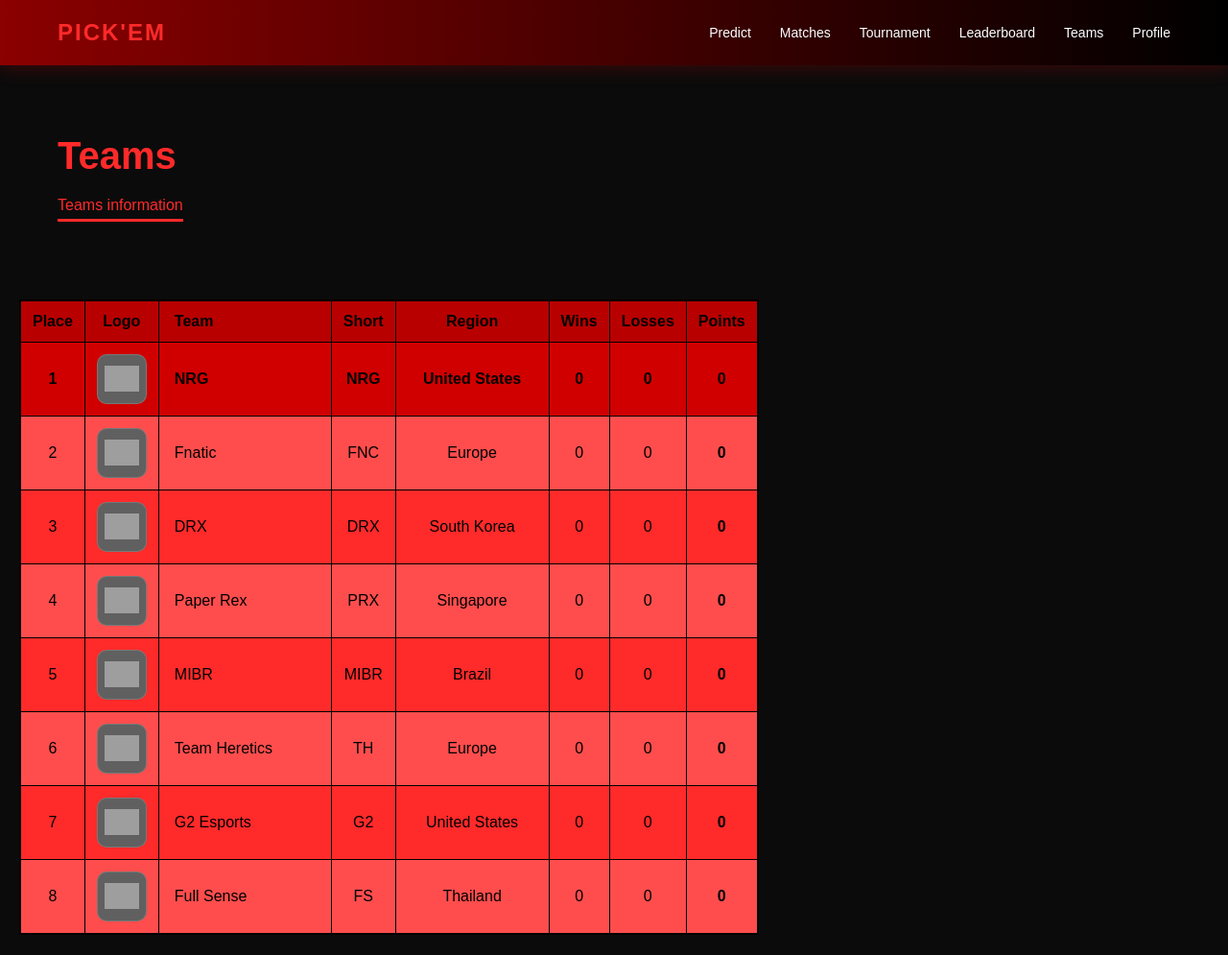
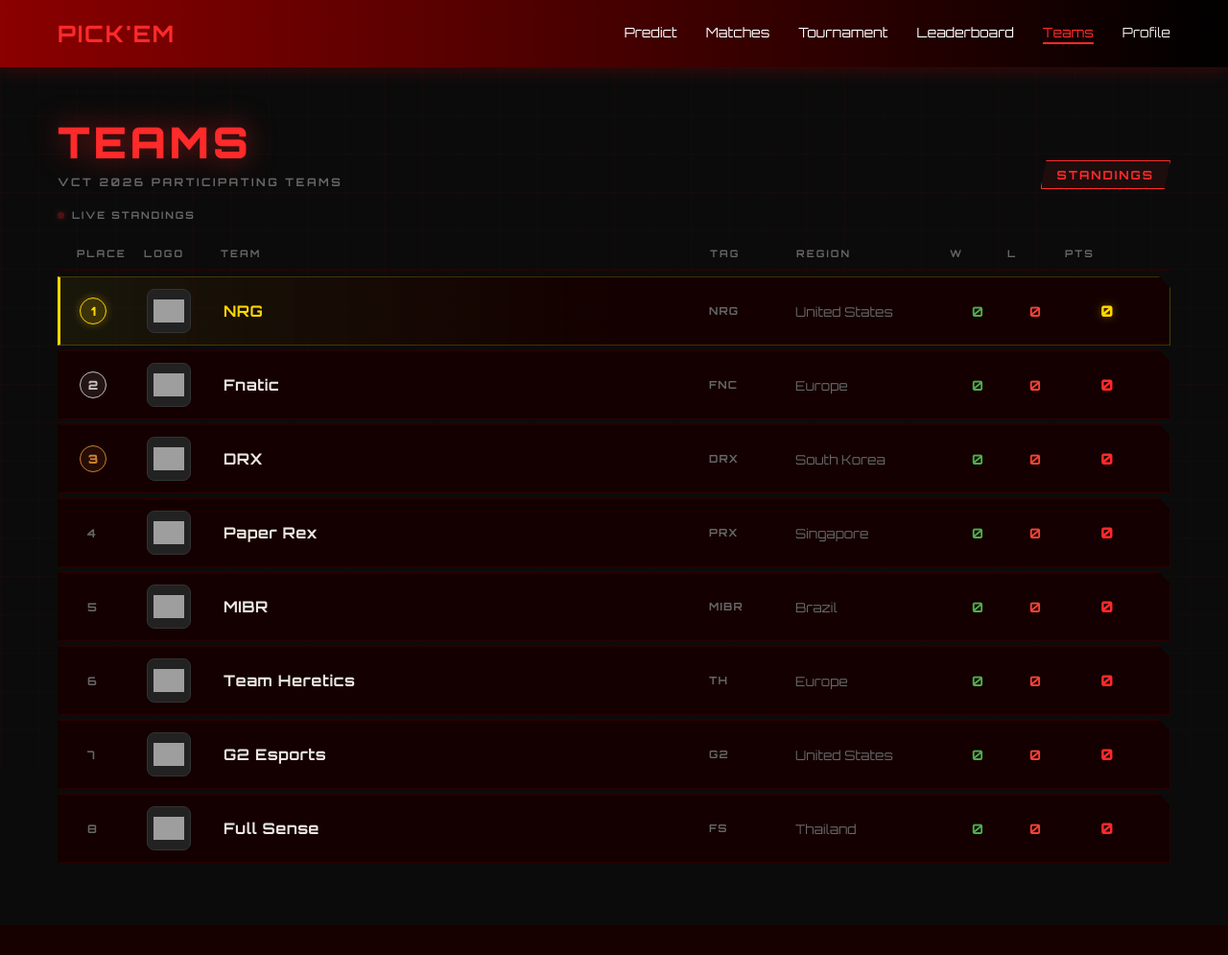
Before and after one commit to kanoon201/CPE_Project, a Flask app: page /teams in a window 1280 px wide. Shown: the whole page at 96% size. After the commit the page ends 899 px from the top, so only its background shows below. Run offline with Flask 3, Linux system fonts and the light colour scheme; data comes from the database, SQL or seed files in the repository; grey boxes are pictures that could not be loaded.

Commit message:
Update teams page design

```diff
--- a/backend/app.py
+++ b/backend/app.py
@@ -254,6 +254,9 @@ def admin_update_match():
     score = data.get("score")
     winner = data.get("winner")
 
+    current_match = col.find_one({"match_id": match_id})
+    already_completed = current_match.get("status") == "completed"
+
     update_fields = {
         "team1": team1,
         "team2": team2,
@@ -266,34 +269,76 @@ def admin_update_match():
         update_fields["status"] = "completed"
 
     col.update_one({"match_id": match_id}, {"$set": update_fields})
+    if score and winner and not already_completed:
+        loser = None
+        if team1 == winner:
+            loser = team2
+        elif team2 == winner:
+            loser = team1
 
-    if score and winner:
-        current_match = col.find_one({"match_id": match_id})
-        loser = None
-        if current_match["team1"] == winner:
-            loser = current_match["team2"]
-        elif current_match["team2"] == winner:
-            loser = current_match["team1"]
+        if winner and loser:
+            conn = get_mysql_connection()
+            cursor = conn.cursor()
+            try:
+                # Winner gets +1 Win, +3 Points
+                cursor.execute("""
+                    UPDATE Team
+                    SET Wins = Wins + 1, Points = Points + 3
+                    WHERE Shortname = %s
+                """, (winner,))
 
-        # ส่งผู้ชนะ
-        next_win_id = current_match.get("next_win")
+                # Loser gets +1 Loss
+                cursor.execute("""
+                    UPDATE Team
+                    SET Losses = Losses + 1
+                    WHERE Shortname = %s
+                """, (loser,))
+
+                conn.commit()
+                print(f"✅ Team stats updated: {winner} won, {loser} lost")
+            except Exception as e:
+                print("DB ERROR updating team stats:", e)
+            finally:
+                cursor.close()
+                conn.close()
+    updated_match = col.find_one({"match_id": match_id})
+    if score and winner and updated_match:
+        loser = updated_match["team2"] if updated_match["team1"] == winner else updated_match["team1"]
+
+        next_win_id = updated_match.get("next_win")
         if next_win_id:
             next_match = col.find_one({"match_id": next_win_id})
             if next_match:
-                target_field = "team1" if not next_match.get("team1") else ("team2" if not next_match.get("team2") else None)
+                target_field = "team1" if not next_match.get("team1") else (
+                    "team2" if not next_match.get("team2") else None)
                 if target_field:
-                    col.update_one({"match_id": next_win_id}, {"$set": {target_field: winner, "status": "upcoming"}})
+                    col.update_one({"match_id": next_win_id},
+                                   {"$set": {target_field: winner, "status": "upcoming"}})
 
-        # ส่งผู้แพ้
-        next_lose_id = current_match.get("next_lose")
+        next_lose_id = updated_match.get("next_lose")
         if next_lose_id and loser:
             next_match = col.find_one({"match_id": next_lose_id})
             if next_match:
-                target_field = "team1" if not next_match.get("team1") else ("team2" if not next_match.get("team2") else None)
+                target_field = "team1" if not next_match.get("team1") else (
+                    "team2" if not next_match.get("team2") else None)
                 if target_field:
-                    col.update_one({"match_id": next_lose_id}, {"$set": {target_field: loser, "status": "upcoming"}})
+                    col.update_one({"match_id": next_lose_id},
+                                   {"$set": {target_field: loser, "status": "upcoming"}})
 
     return {"status": "success"}
+
+@app.route("/teams/data")
+def teams_data():
+    conn = get_mysql_connection()
+    cursor = conn.cursor(dictionary=True)
+    cursor.execute("""
+        SELECT Teamname, Shortname, Region, Logo, Wins, Losses, Points
+        FROM Team ORDER BY Points DESC
+    """)
+    teams = cursor.fetchall()
+    cursor.close()
+    conn.close()
+    return {"teams": teams}
 
 @app.route("/leaderboard")
 def leaderboard_page():
--- a/frontend/static/styles.css
+++ b/frontend/static/styles.css
@@ -240,156 +240,3 @@
       flex-direction:column;
     }
   }
-
-
-/* TEAM SECTION */
-  .team-container {
-  display: grid;
-  grid-template-columns: repeat(auto-fill, minmax(220px, 1fr));
-  gap: 20px;
-  padding: 20px;
-}
-
-.team-card {
-  border: 1px solid red;
-  border-radius: 12px;
-  padding: 16px;
-  background: linear-gradient(135deg, #1a0000, #000);
-  color: white;
-}
-
-.team-card h2 {
-  margin-bottom: 8px;
-  color: #ff3b3b;
-}
-
-/* TEAM TABLE – RED BACKGROUND / BLACK TEXT */
-.team-table {
-  width: 95%;
-  margin: 1px auto;   /* ⬆️ ขยับขึ้น */
-  border-collapse: collapse;
-  background-color: #ff2a2a;   /* 🔴 พื้นหลังแดง */
-  color: #000;                 /* ⚫ ข้อความดำ */
-  border: 2px solid #000;
-}
-
-.team-table th,
-.team-table td {
-  border: 1px solid #000;      /* เส้นตารางสีดำ */
-  padding: 12px;
-  text-align: center;
-}
-
-/* หัวตาราง */
-.team-table th {
-  background-color: #b80000;   /* 🔴 แดงเข้ม */
-  color: #000;                 /* ⚫ ตัวอักษรดำ */
-  font-weight: bold;
-}
-
-/* แถวสลับสี */
-.team-table tr:nth-child(even) {
-  background-color: #ff4d4d;   /* 🔴 แดงอ่อน */
-}
-
-/* hover */
-.team-table tr:hover {
-  background-color: #ff6b6b;
-}
-
-.logo-box {
-  background: #606060;
-  padding: 6px;
-  border-radius: 10px;
-  width: 52px;
-  height: 52px;
-
-  border: 1px solid rgba(255,255,255,0.15); /* เพิ่มเส้นบาง */
-}
-
-/* โลโก้ */
-.team-logo {
-  width: 36px;
-  height: 36px;
-  object-fit: contain;
-}
-
-/* hover เพิ่มความรู้สึก interactive */
-.team-table tr:hover .logo-box {
-  box-shadow: 0 0 12px rgba(0,0,0,0.9);
-}
-
-.team-table tbody tr:first-child {
-  background-color: #d10000; /* แดงเข้มกว่า */
-  font-weight: bold;
-}
-
-/* ขยายคอลัมน์ Team */
-.team-table .col-team {
-  min-width: 180px;   /* ปรับได้ตามใจ */
-  text-align: left;   /* อ่านง่ายขึ้น */
-  padding-left: 16px;
-}
-
-/* ขยายคอลัมน์ Region */
-.team-table .col-region {
-  min-width: 160px;
-}
-
-/* MATCH CARD – TEAM LOGOS */
-.match-teams {
-  display: flex;
-  align-items: center;
-  justify-content: space-between;
-  margin: 16px 0;
-  gap: 12px;
-}
-
-.team-side {
-  display: flex;
-  align-items: center;
-  gap: 14px;
-  flex: 1;
-}
-
-.team-side-right {
-  flex-direction: row-reverse;
-}
-
-.match-team-logo {
-  width: 72px;
-  height: 72px;
-  object-fit: contain;
-  background: #3a3a3a;
-  border-radius: 12px;
-  padding: 8px;
-  flex-shrink: 0;
-}
-
-.match-logo-placeholder {
-  width: 72px;
-  height: 72px;
-  background: #2a2a2a;
-  border-radius: 12px;
-  display: flex;
-  align-items: center;
-  justify-content: center;
-  font-size: 13px;
-  font-weight: 700;
-  color: #888;
-  flex-shrink: 0;
-}
-
-.vs-text {
-  font-size: 14px;
-  font-weight: 700;
-  color: #555;
-  letter-spacing: 3px;
-  flex-shrink: 0;
-  padding: 0 16px;
-}
-
-.team1, .team2 {
-  font-size: 18px;
-  font-weight: 700;
-}
--- /dev/null
+++ b/frontend/static/teams.css
@@ -0,0 +1,328 @@
+/* ── Google Fonts ── */
+@import url('https://fonts.googleapis.com/css2?family=Rajdhani:wght@400;500;600;700&family=Orbitron:wght@400;700;900&display=swap');
+
+/* ── Variables ── */
+:root {
+  --red:      #ff2a2a;
+  --red-dark: #8b0000;
+  --red-glow: rgba(255, 42, 42, 0.3);
+  --bg:       #0b0b0b;
+  --surface:  #111111;
+  --card:     #140000;
+  --border:   #2a0000;
+  --text:     #ece8e1;
+  --muted:    #666666;
+  --gold:     #ffd700;
+  --silver:   #c0c0c0;
+  --bronze:   #cd7f32;
+}
+
+/* ── Body ── */
+body {
+  font-family: 'Rajdhani', sans-serif;
+  background: var(--bg);
+  color: var(--text);
+  min-height: 100vh;
+}
+
+body::before {
+  content: '';
+  position: fixed;
+  inset: 0;
+  background-image:
+    linear-gradient(rgba(255,42,42,0.03) 1px, transparent 1px),
+    linear-gradient(90deg, rgba(255,42,42,0.03) 1px, transparent 1px);
+  background-size: 40px 40px;
+  pointer-events: none;
+  z-index: 0;
+}
+
+/* ── Page Header ── */
+.teams-header {
+  padding: 40px 60px 20px;
+  display: flex;
+  justify-content: space-between;
+  align-items: flex-end;
+  position: relative;
+  z-index: 1;
+}
+
+.teams-title {
+  font-family: 'Orbitron', sans-serif;
+  font-size: 2.8rem;
+  font-weight: 900;
+  color: var(--red);
+  letter-spacing: 0.08em;
+  text-shadow: 0 0 30px rgba(255,42,42,0.5);
+  margin: 0;
+}
+
+.teams-subtitle {
+  font-size: 0.72rem;
+  letter-spacing: 0.22em;
+  color: var(--muted);
+  margin-top: 6px;
+  font-weight: 600;
+}
+
+.teams-badge {
+  font-family: 'Orbitron', sans-serif;
+  font-size: 0.78rem;
+  font-weight: 700;
+  color: var(--red);
+  border: 1px solid var(--red);
+  padding: 6px 16px;
+  letter-spacing: 0.15em;
+  clip-path: polygon(6px 0%, 100% 0%, calc(100% - 6px) 100%, 0% 100%);
+  background: rgba(255,42,42,0.08);
+}
+
+/* ── Live Bar ── */
+.live-bar {
+  padding: 0 60px 16px;
+  display: flex;
+  align-items: center;
+  gap: 8px;
+  position: relative;
+  z-index: 1;
+}
+
+.live-dot {
+  width: 7px;
+  height: 7px;
+  border-radius: 50%;
+  background: var(--red);
+  display: inline-block;
+  animation: blink 1.5s ease-in-out infinite;
+  box-shadow: 0 0 6px var(--red);
+}
+
+.live-text {
+  font-size: 0.65rem;
+  font-weight: 700;
+  letter-spacing: 0.18em;
+  color: var(--muted);
+}
+
+.live-updated {
+  font-size: 0.62rem;
+  color: #444;
+  margin-left: 6px;
+  letter-spacing: 0.05em;
+}
+
+/* ── Table Section ── */
+.teams-section {
+  padding: 0 60px 60px;
+  position: relative;
+  z-index: 1;
+}
+
+.teams-table-wrap {
+  width: 100%;
+}
+
+/* Header row */
+.teams-table-header {
+  display: grid;
+  grid-template-columns: 70px 80px 1fr 90px 160px 60px 60px 90px;
+  padding: 10px 20px;
+  font-size: 0.65rem;
+  font-weight: 700;
+  letter-spacing: 0.2em;
+  color: var(--muted);
+  border-bottom: 1px solid var(--border);
+  margin-bottom: 6px;
+}
+
+/* Team row */
+.team-row {
+  display: grid;
+  grid-template-columns: 70px 80px 1fr 90px 160px 60px 60px 90px;
+  align-items: center;
+  padding: 12px 20px;
+  background: var(--card);
+  border: 1px solid var(--border);
+  border-left: 3px solid transparent;
+  margin-bottom: 5px;
+  transition: border-color 0.2s, background 0.2s, transform 0.15s;
+  clip-path: polygon(0 0, calc(100% - 12px) 0, 100% 12px, 100% 100%, 0 100%);
+  animation: rowIn 0.5s ease both;
+  position: relative;
+}
+
+.team-row:hover {
+  border-left-color: var(--red);
+  background: #1c0000;
+  transform: translateX(4px);
+  box-shadow: 0 0 20px rgba(255,42,42,0.08);
+}
+
+/* First place highlight */
+.team-row.rank-first {
+  border-left-color: var(--gold);
+  background: linear-gradient(90deg, rgba(255,215,0,0.06) 0%, var(--card) 50%);
+  border-color: rgba(255,215,0,0.2);
+  border-left-color: var(--gold);
+}
+
+/* Flash animation for live updates */
+.team-row.flash {
+  animation: flash 1s ease-out;
+}
+
+/* ── Cell Styles ── */
+.td-place {
+  display: flex;
+  align-items: center;
+}
+
+.place-badge {
+  font-family: 'Orbitron', sans-serif;
+  font-size: 0.8rem;
+  font-weight: 900;
+  width: 28px;
+  height: 28px;
+  border-radius: 50%;
+  display: flex;
+  align-items: center;
+  justify-content: center;
+}
+
+.place-badge.gold   { background: rgba(255,215,0,0.15);  color: var(--gold);   border: 1px solid var(--gold);   box-shadow: 0 0 10px rgba(255,215,0,0.3); }
+.place-badge.silver { background: rgba(192,192,192,0.1); color: var(--silver); border: 1px solid var(--silver); }
+.place-badge.bronze { background: rgba(205,127,50,0.1);  color: var(--bronze); border: 1px solid var(--bronze); }
+
+.place-num {
+  font-family: 'Orbitron', sans-serif;
+  font-size: 0.75rem;
+  color: var(--muted);
+  font-weight: 700;
+  padding-left: 8px;
+}
+
+/* Logo */
+.team-logo-wrap {
+  width: 46px;
+  height: 46px;
+  background: #222;
+  border-radius: 8px;
+  display: flex;
+  align-items: center;
+  justify-content: center;
+  border: 1px solid #333;
+  transition: border-color 0.2s, box-shadow 0.2s;
+}
+
+.team-row:hover .team-logo-wrap {
+  border-color: var(--red);
+  box-shadow: 0 0 12px var(--red-glow);
+}
+
+.team-logo-img {
+  width: 32px;
+  height: 32px;
+  object-fit: contain;
+}
+
+.team-logo-placeholder {
+  width: 46px;
+  height: 46px;
+  background: #1a1a1a;
+  border-radius: 8px;
+  display: flex;
+  align-items: center;
+  justify-content: center;
+  font-size: 0.65rem;
+  font-weight: 700;
+  color: var(--muted);
+  letter-spacing: 0.05em;
+}
+
+/* Team name */
+.td-team {
+  font-size: 1rem;
+  font-weight: 700;
+  letter-spacing: 0.03em;
+  color: var(--text);
+}
+
+.rank-first .td-team {
+  color: var(--gold);
+}
+
+/* Tag */
+.td-short {
+  font-family: 'Orbitron', sans-serif;
+  font-size: 0.7rem;
+  font-weight: 700;
+  color: var(--muted);
+  letter-spacing: 0.1em;
+}
+
+/* Region */
+.td-region {
+  font-size: 0.85rem;
+  color: var(--muted);
+  font-weight: 500;
+}
+
+/* Stats */
+.td-wins {
+  font-family: 'Orbitron', sans-serif;
+  font-size: 0.9rem;
+  font-weight: 700;
+  color: #4caf50;
+  text-align: center;
+}
+
+.td-losses {
+  font-family: 'Orbitron', sans-serif;
+  font-size: 0.9rem;
+  font-weight: 700;
+  color: #f44336;
+  text-align: center;
+}
+
+.td-points {
+  font-family: 'Orbitron', sans-serif;
+  font-size: 1rem;
+  font-weight: 900;
+  color: var(--red);
+  text-align: center;
+}
+
+.rank-first .td-points {
+  color: var(--gold);
+  text-shadow: 0 0 10px rgba(255,215,0,0.4);
+}
+
+/* ── Animations ── */
+@keyframes rowIn {
+  from { opacity: 0; transform: translateX(-20px); }
+  to   { opacity: 1; transform: translateX(0); }
+}
+
+@keyframes blink {
+  0%, 100% { opacity: 1; }
+  50%       { opacity: 0.2; }
+}
+
+@keyframes flash {
+  0%   { background: rgba(255,42,42,0.25); }
+  100% { background: var(--card); }
+}
+
+/* ── Responsive ── */
+@media (max-width: 900px) {
+  .teams-header  { padding: 30px 20px 16px; flex-direction: column; align-items: flex-start; gap: 12px; }
+  .teams-section { padding: 0 16px 40px; }
+  .live-bar      { padding: 0 16px 12px; }
+  .teams-title   { font-size: 2rem; }
+
+  .teams-table-header,
+  .team-row {
+    grid-template-columns: 50px 60px 1fr 70px 50px 50px 70px;
+  }
+  .th-region, .td-region { display: none; }
+}
--- a/frontend/template/leaderboard.html
+++ b/frontend/template/leaderboard.html
@@ -9,7 +9,7 @@
 </head>
 <body>
 
-<!-- NAVBAR (match your existing site) -->
+<!-- NAVBAR -->
 <nav class="navbar">
     <div class="logo">PICK'EM</div>
     <div class="nav-links">
--- a/frontend/template/teams.html
+++ b/frontend/template/teams.html
@@ -2,8 +2,10 @@
 <html lang="en">
 <head>
   <meta charset="UTF-8">
-  <title>Teams</title>
+  <meta name="viewport" content="width=device-width, initial-scale=1.0">
+  <title>Teams – PICK'EM</title>
   <link rel="stylesheet" href="{{ url_for('static', filename='styles.css') }}">
+  <link rel="stylesheet" href="{{ url_for('static', filename='teams.css') }}">
 </head>
 
 <body>
@@ -15,11 +17,10 @@
     <a href="/matches">Matches</a>
     <a href="/tournament">Tournament</a>
     <a href="/leaderboard">Leaderboard</a>
-    <a href="/teams">Teams</a>
-
+    <a href="/teams" class="active">Teams</a>
     {% if logged_in %}
       {% if is_admin %}
-            <span class="user-name" style="color:#00ff99; font-weight:bold;">⚙ {{ session['username'] }}</span>
+        <span class="user-name" style="color:#00ff99;font-weight:bold;">⚙ {{ session['username'] }}</span>
       {% else %}
         <span class="user-name">{{ session['username'] }}</span>
       {% endif %}
@@ -30,54 +31,107 @@
   </div>
 </div>
 
-<div class="header">
-  <h1>Teams</h1>
-  <div class="tabs">
-    <span class="active">Teams information</span>
+<!-- PAGE HEADER -->
+<div class="teams-header">
+  <div class="teams-title-wrap">
+    <h1 class="teams-title">TEAMS</h1>
+    <p class="teams-subtitle">VCT 2026 PARTICIPATING TEAMS</p>
+  </div>
+  <div class="teams-badge">STANDINGS</div>
+</div>
+
+<!-- LIVE INDICATOR -->
+<div class="live-bar">
+  <span class="live-dot"></span>
+  <span class="live-text">LIVE STANDINGS</span>
+  <span id="last-updated" class="live-updated"></span>
+</div>
+
+<!-- TEAMS TABLE -->
+<div class="teams-section">
+  <div class="teams-table-wrap">
+
+    <div class="teams-table-header">
+      <span class="th-place">PLACE</span>
+      <span class="th-logo">LOGO</span>
+      <span class="th-team">TEAM</span>
+      <span class="th-short">TAG</span>
+      <span class="th-region">REGION</span>
+      <span class="th-wins">W</span>
+      <span class="th-losses">L</span>
+      <span class="th-points">PTS</span>
+    </div>
+
+    <div id="teams-tbody">
+      {% for team in teams %}
+      <div class="team-row {% if loop.index == 1 %}rank-first{% endif %}"
+           data-shortname="{{ team.Shortname }}"
+           style="animation-delay: {{ loop.index * 0.06 }}s">
+
+        <span class="td-place">
+          {% if loop.index == 1 %}
+            <span class="place-badge gold">1</span>
+          {% elif loop.index == 2 %}
+            <span class="place-badge silver">2</span>
+          {% elif loop.index == 3 %}
+            <span class="place-badge bronze">3</span>
+          {% else %}
+            <span class="place-num">{{ loop.index }}</span>
+          {% endif %}
+        </span>
+
+        <span class="td-logo">
+          {% if team.Logo %}
+            <div class="team-logo-wrap">
+              <img src="{{ team.Logo }}" alt="{{ team.Teamname }}" class="team-logo-img">
+            </div>
+          {% else %}
+            <div class="team-logo-placeholder">{{ team.Shortname }}</div>
+          {% endif %}
+        </span>
+
+        <span class="td-team">{{ team.Teamname }}</span>
+        <span class="td-short">{{ team.Shortname }}</span>
+        <span class="td-region">{{ team.Region }}</span>
+        <span class="td-wins col-wins">{{ team.Wins }}</span>
+        <span class="td-losses col-losses">{{ team.Losses }}</span>
+        <span class="td-points col-points">{{ team.Points }}</span>
+
+      </div>
+      {% endfor %}
+    </div>
+
   </div>
 </div>
 
-<div class="team-container">
-  <table class="team-table">
-    <thead>
-    <tr>
-        <th>Place</th>
-        <th class="col-logo">Logo</th>
-        <th class="col-team">Team</th>
-        <th>Short</th>
-        <th class="col-region">Region</th>
-        <th>Wins</th>
-        <th>Losses</th>
-        <th>Points</th>
-    </tr>
-    </thead>
-
-    <tbody>
-    {% for team in teams %}
-    <tr>
-        <td>{{ loop.index }}</td>
-
-        <td class="col-logo">
-        {% if team.Logo %}
-            <div class="logo-box">
-            <img src="{{ team.Logo }}" alt="{{ team.Teamname }}" class="team-logo">
-            </div>
-        {% else %}
-            <span>-</span>
-        {% endif %}
-        </td>
-
-        <td class="col-team">{{ team.Teamname }}</td>
-        <td>{{ team.Shortname }}</td>
-        <td class="col-region">{{ team.Region }}</td>
-        <td>{{ team.Wins }}</td>
-        <td>{{ team.Losses }}</td>
-        <td><strong>{{ team.Points }}</strong></td>
-    </tr>
-    {% endfor %}
-    </tbody>
-  </table>
-</div>
+<script>
+  function updateTeams() {
+    fetch('/teams/data')
+      .then(res => res.json())
+      .then(data => {
+        data.teams.forEach(team => {
+          const row = document.querySelector(`[data-shortname="${team.Shortname}"]`);
+          if (!row) return;
+          const winsEl   = row.querySelector('.col-wins');
+          const lossesEl = row.querySelector('.col-losses');
+          const pointsEl = row.querySelector('.col-points');
+          if (parseInt(pointsEl.textContent) !== team.Points) {
+            row.classList.remove('flash');
+            void row.offsetWidth;
+            row.classList.add('flash');
+          }
+          winsEl.textContent   = team.Wins;
+          lossesEl.textContent = team.Losses;
+          pointsEl.textContent = team.Points;
+        });
+        const now = new Date();
+        document.getElementById('last-updated').textContent =
+          'Updated ' + now.toLocaleTimeString();
+      })
+      .catch(err => console.log('Update failed:', err));
+  }
+  setInterval(updateTeams, 15000);
+</script>
 
 </body>
 </html>
```
Lines whose indentation alone changed are shown as unchanged.
